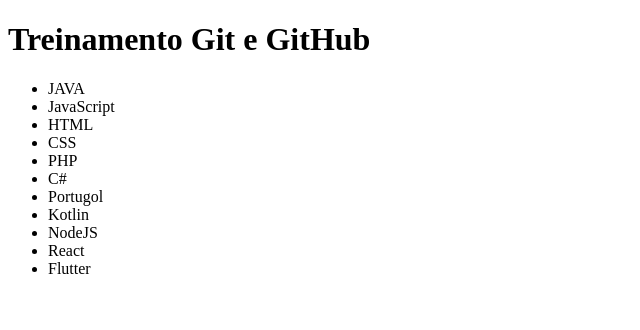
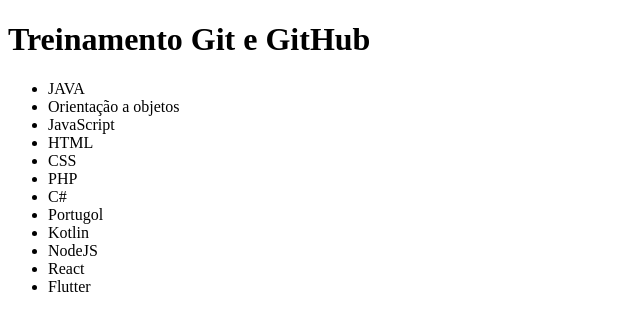
Before and after one commit to MyYamamoto/teste, a plain HTML site: page index.html in a window 1280 px wide. Shown: the whole page, without its empty margins (0-640 px from the left). Drawn offline with Linux system fonts and the light colour scheme.

Commit message:
adicionado novo item a lista

```diff
--- a/index.html
+++ b/index.html
@@ -12,6 +12,7 @@
 
     <ul>
         <li>JAVA</li>
+        <li>Orientação a objetos</li>
         <li>JavaScript</li>
         <li>HTML</li>
         <li>CSS</li>
```
